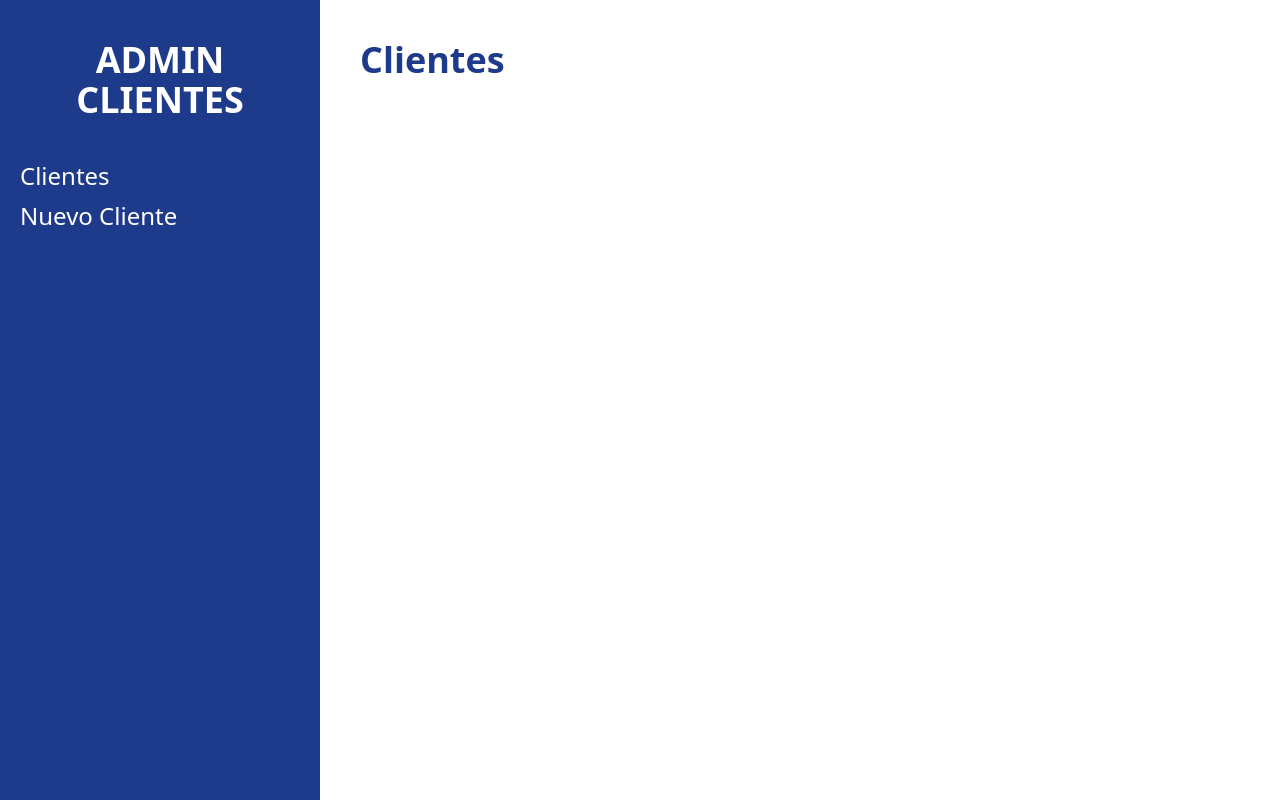
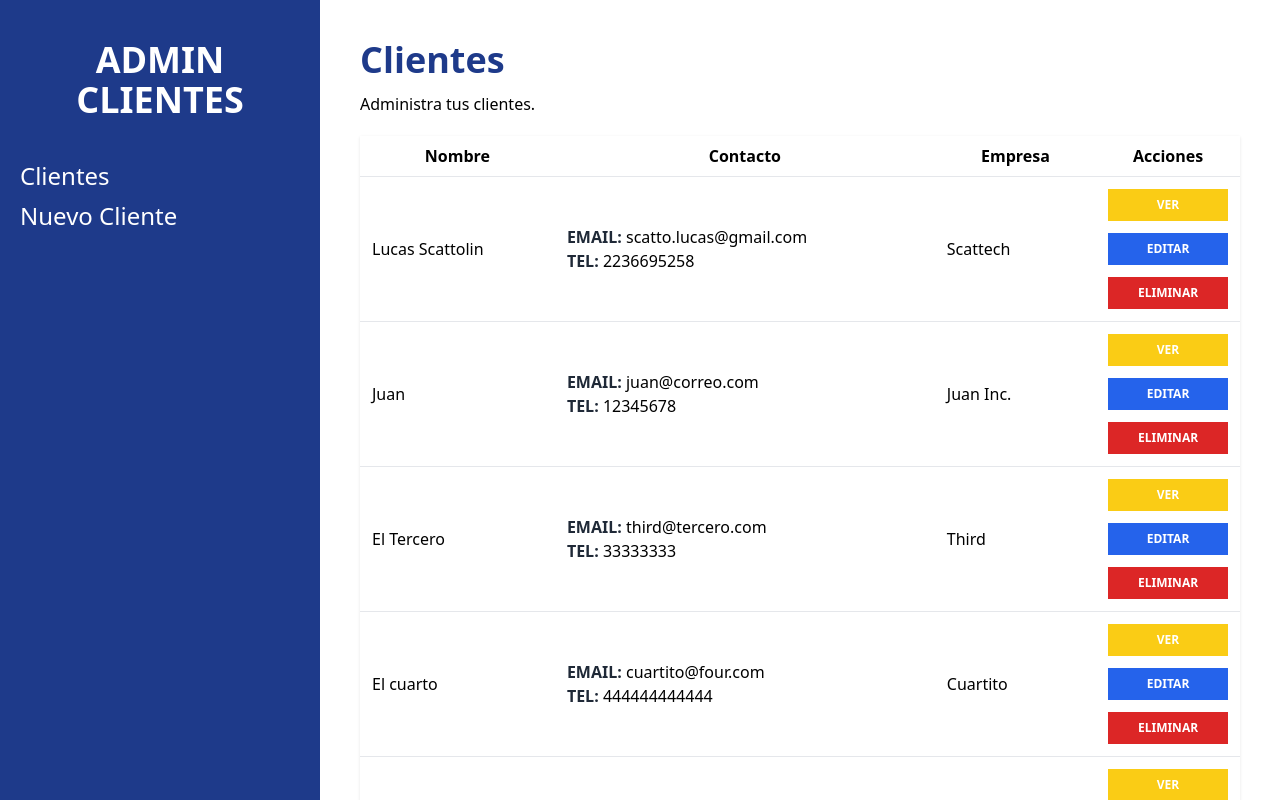
Before and after one commit to lucasscattolin/administrador-clientes, a React (Vite) app: page /clientes in a window 1280 px wide. Built offline with nearby package versions, Linux system fonts and the light colour scheme; data requests are answered from the project's data file.

Commit message:
Funcion de agregar y ver clientes, tambien loader

```diff
--- /dev/null
+++ b/db.json
@@ -0,0 +1,44 @@
+{
+  "clientes": [
+    {
+      "id": 1,
+      "nombre": "Lucas Scattolin",
+      "empresa": "Scattech",
+      "mail": "scatto.lucas@gmail.com",
+      "telefono": "2236695258",
+      "notas": "Usuario namber guan"
+    },
+    {
+      "nombre": "Juan",
+      "empresa": "Juan Inc.",
+      "mail": "juan@correo.com",
+      "telefono": "12345678",
+      "notas": "Cliente recomendado por Lucas",
+      "id": 2
+    },
+    {
+      "nombre": "El Tercero",
+      "empresa": "Third",
+      "mail": "third@tercero.com",
+      "telefono": "33333333",
+      "notas": "Soy el tercero pa.",
+      "id": 3
+    },
+    {
+      "nombre": "El cuarto",
+      "empresa": "Cuartito",
+      "mail": "cuartito@four.com",
+      "telefono": "444444444444",
+      "notas": "El cuartillo",
+      "id": 4
+    },
+    {
+      "nombre": "Poquin Datin",
+      "empresa": "DatosPocos",
+      "mail": "pocos@correo.com",
+      "telefono": "",
+      "notas": "",
+      "id": 5
+    }
+  ]
+}
--- a/package.json
+++ b/package.json
@@ -6,7 +6,8 @@
   "scripts": {
     "dev": "vite",
     "build": "vite build",
-    "preview": "vite preview"
+    "preview": "vite preview",
+    "json-server": "json-server --watch db.json"
   },
   "dependencies": {
     "autoprefixer": "^10.4.8",
--- a/src/App.jsx
+++ b/src/App.jsx
@@ -3,6 +3,7 @@ import Layout from "./layout/Layout";
 import Inicio from "./paginas/Inicio";
 import NuevoCliente from "./paginas/NuevoCliente";
 import EditarCliente from "./paginas/EditarCliente";
+import VerCliente from "./paginas/VerCliente";
 
 function App() {
 	return (
@@ -12,6 +13,7 @@ function App() {
 					<Route index element={<Inicio />} />
 					<Route path="nuevo" element={<NuevoCliente />} />
 					<Route path="editar/:id" element={<EditarCliente />} />
+					<Route path=":id" element={<VerCliente />} />
 				</Route>
 			</Routes>
 		</BrowserRouter>
--- /dev/null
+++ b/src/components/Cliente.jsx
@@ -0,0 +1,47 @@
+import { useNavigate } from "react-router-dom";
+
+const Cliente = ({ cliente }) => {
+	const navigate = useNavigate();
+
+	const { nombre, empresa, mail, telefono, notas, id } = cliente;
+
+	return (
+		<tr className="border-t hover:bg-gray-100">
+			<td className="p-3">{nombre}</td>
+			<td className="p-3">
+				<p>
+					<span className="text-gray-800 uppercase font-bold">Email: </span> {mail}
+				</p>
+				<p>
+					<span className="text-gray-800 uppercase font-bold">Tel: </span> {telefono}
+				</p>
+			</td>
+			<td className="p-3">{empresa}</td>
+			<td className="p-3">
+				<button
+					type="button"
+					className="bg-yellow-400 hover:bg-yellow-500 block w-full text-white p-2 uppercase font-bold text-xs"
+					onClick={() => navigate(`/clientes/${id}`)}
+				>
+					Ver
+				</button>
+
+				<button
+					type="button"
+					className="bg-blue-600 hover:bg-blue-700 block w-full text-white p-2 uppercase font-bold text-xs mt-3"
+				>
+					Editar
+				</button>
+
+				<button
+					type="button"
+					className="bg-red-600 hover:bg-red-700 block w-full text-white p-2 uppercase font-bold text-xs mt-3"
+				>
+					Eliminar
+				</button>
+			</td>
+		</tr>
+	);
+};
+
+export default Cliente;
--- a/src/components/Formulario.jsx
+++ b/src/components/Formulario.jsx
@@ -1,9 +1,12 @@
 import React from "react";
 import { Formik, Form, Field } from "formik";
+import { useNavigate } from "react-router-dom";
 import * as Yup from "yup";
 import Alerta from "./Alerta";
 
 const Formulario = () => {
+	const navigate = useNavigate();
+
 	const nuevoClienteSchema = Yup.object().shape({
 		nombre: Yup.string()
 			.min(3, "El nombre es muy corto")
@@ -11,11 +14,31 @@ const Formulario = () => {
 			.required("El nombre del cliente es obligatorio"),
 		empresa: Yup.string().required("El nombre de la empresa es obligatorio"),
 		mail: Yup.string().email("Mail no válido").required("El mail es obligatorio"),
-		telefono: Yup.number().integer("Número no válido").positive('Número no válido').typeError("Número no válido"),
+		telefono: Yup.number()
+			.integer("Número no válido")
+			.positive("Número no válido")
+			.typeError("Número no válido"),
 	});
 
-	const handleSubmit = (valores) => {
-		console.log(valores);
+	const handleSubmit = async (valores) => {
+		try {
+			const url = "http://localhost:3000/clientes";
+
+			const respuesta = await fetch(url, {
+				method: "POST",
+				body: JSON.stringify(valores),
+				headers: {
+					"Content-Type": "application/json",
+				},
+			});
+
+			// const resultado = await respuesta.json();
+			// console.log(resultado);
+
+			navigate("/clientes");
+		} catch (error) {
+			console.log(error);
+		}
 	};
 
 	return (
@@ -30,11 +53,14 @@ const Formulario = () => {
 					telefono: "",
 					notas: "",
 				}}
-				onSubmit={(values) => handleSubmit(values)}
+				onSubmit={async (values, { resetForm }) => {
+					await handleSubmit(values);
+
+					resetForm();
+				}}
 				validationSchema={nuevoClienteSchema}
 			>
 				{({ errors, touched }) => {
-					console.log(touched);
 					return (
 						<Form className="mt-10">
 							<div>
--- /dev/null
+++ b/src/components/Spinner.jsx
@@ -0,0 +1,14 @@
+import "../styles/Spinner.css";
+
+const Spinner = () => {
+	return (
+		<div className="sk-folding-cube">
+			<div className="sk-cube1 sk-cube"></div>
+			<div className="sk-cube2 sk-cube"></div>
+			<div className="sk-cube4 sk-cube"></div>
+			<div className="sk-cube3 sk-cube"></div>
+		</div>
+	);
+};
+
+export default Spinner;
--- a/src/paginas/EditarCliente.jsx
+++ b/src/paginas/EditarCliente.jsx
@@ -1,5 +1,3 @@
-import React from 'react'
-
 const EditarCliente = () => {
   return (
     <div>EditarCliente</div>
--- a/src/paginas/Inicio.jsx
+++ b/src/paginas/Inicio.jsx
@@ -1,9 +1,56 @@
-import React from "react";
+import { useState, useEffect } from "react";
+import Cliente from "../components/Cliente";
+import Spinner from "../components/Spinner";
 
 const Inicio = () => {
+	const [clientes, setClientes] = useState([]);
+	const [cargando, setCargando] = useState(false);
+
+	useEffect(() => {
+		setCargando(!cargando);
+		const obtenerClientesAPI = async () => {
+			try {
+				const url = "http://localhost:3000/clientes/";
+				const respuesta = await fetch(url);
+				const resultado = await respuesta.json();
+
+				setClientes(resultado);
+			} catch (error) {
+				console.log(error);
+			}
+
+			setCargando(false);
+		};
+
+		obtenerClientesAPI();
+	}, []);
+
 	return (
 		<>
-			<h1 className="font-black text-4xl text-blue-900">Clientes</h1>
+			{cargando ? (
+				<Spinner />
+			) : (
+				<>
+					<h1 className="font-black text-4xl text-blue-900">Clientes</h1>
+					<p className="mt-3">Administra tus clientes.</p>
+
+					<table className="w-full mt-5 table-auto shadow bg-white">
+						<thead>
+							<tr>
+								<th className="p-2">Nombre</th>
+								<th className="p-2">Contacto</th>
+								<th className="p-2">Empresa</th>
+								<th className="p-2">Acciones</th>
+							</tr>
+						</thead>
+						<tbody>
+							{clientes.map((cliente) => (
+								<Cliente key={cliente.id} cliente={cliente} />
+							))}
+						</tbody>
+					</table>
+				</>
+			)}
 		</>
 	);
 };
--- /dev/null
+++ b/src/paginas/VerCliente.jsx
@@ -0,0 +1,73 @@
+import { useState, useEffect } from "react";
+import { useParams } from "react-router-dom";
+import Spinner from "../components/Spinner";
+
+const VerCliente = () => {
+	const [cliente, setCliente] = useState({});
+	const [cargando, setCargando] = useState(true);
+
+	const { id } = useParams();
+
+	useEffect(() => {
+		const obtenerClienteAPI = async () => {
+			try {
+				const url = `http://localhost:3000/clientes/${id}`;
+				const respuesta = await fetch(url);
+				const resultado = await respuesta.json();
+
+				setCliente(resultado);
+			} catch (error) {
+				console.log(error);
+			}
+
+			setCargando(false);
+		};
+
+		obtenerClienteAPI();
+	});
+
+	return cargando ? (
+		<Spinner />
+	) : Object.keys(cliente).length === 0 ? (
+		<p>No hay resultados</p>
+	) : (
+		<div>
+			<>
+				<h1 className="font-black text-4xl text-blue-900">Cliente</h1>
+				<p className="mt-3">Información del cliente.</p>
+
+				{cliente.nombre && (
+					<p className="text-gray-600 text-4xl mt-10">
+						<span className="text-gray-800 uppercase font-bold">Nombre:</span> {cliente.nombre}
+					</p>
+				)}
+
+				{cliente.mail && (
+					<p className="text-gray-600 text-2xl">
+						<span className="text-gray-800 uppercase font-bold">Mail:</span> {cliente.mail}
+					</p>
+				)}
+
+				{cliente.telefono && (
+					<p className="text-gray-600 text-2xl">
+						<span className="text-gray-800 uppercase font-bold">Teléfono:</span> {cliente.telefono}
+					</p>
+				)}
+
+				{cliente.empresa && (
+					<p className="text-gray-600 text-2xl">
+						<span className="text-gray-800 uppercase font-bold">Empresa:</span> {cliente.empresa}
+					</p>
+				)}
+
+				{cliente.notas && (
+					<p className="text-gray-600 text-2xl">
+						<span className="text-gray-800 uppercase font-bold">Notas:</span> {cliente.notas}
+					</p>
+				)}
+			</>
+		</div>
+	);
+};
+
+export default VerCliente;
--- /dev/null
+++ b/src/styles/Spinner.css
@@ -0,0 +1,97 @@
+.sk-folding-cube {
+	margin: 20px auto;
+	width: 40px;
+	height: 40px;
+	position: relative;
+	-webkit-transform: rotateZ(45deg);
+	transform: rotateZ(45deg);
+}
+
+.sk-folding-cube .sk-cube {
+	float: left;
+	width: 50%;
+	height: 50%;
+	position: relative;
+	-webkit-transform: scale(1.1);
+	-ms-transform: scale(1.1);
+	transform: scale(1.1);
+}
+.sk-folding-cube .sk-cube:before {
+	content: "";
+	position: absolute;
+	top: 0;
+	left: 0;
+	width: 100%;
+	height: 100%;
+	background-color: #1f3a8a;
+	-webkit-animation: sk-foldCubeAngle 2.4s infinite linear both;
+	animation: sk-foldCubeAngle 2.4s infinite linear both;
+	-webkit-transform-origin: 100% 100%;
+	-ms-transform-origin: 100% 100%;
+	transform-origin: 100% 100%;
+}
+.sk-folding-cube .sk-cube2 {
+	-webkit-transform: scale(1.1) rotateZ(90deg);
+	transform: scale(1.1) rotateZ(90deg);
+}
+.sk-folding-cube .sk-cube3 {
+	-webkit-transform: scale(1.1) rotateZ(180deg);
+	transform: scale(1.1) rotateZ(180deg);
+}
+.sk-folding-cube .sk-cube4 {
+	-webkit-transform: scale(1.1) rotateZ(270deg);
+	transform: scale(1.1) rotateZ(270deg);
+}
+.sk-folding-cube .sk-cube2:before {
+	-webkit-animation-delay: 0.3s;
+	animation-delay: 0.3s;
+}
+.sk-folding-cube .sk-cube3:before {
+	-webkit-animation-delay: 0.6s;
+	animation-delay: 0.6s;
+}
+.sk-folding-cube .sk-cube4:before {
+	-webkit-animation-delay: 0.9s;
+	animation-delay: 0.9s;
+}
+@-webkit-keyframes sk-foldCubeAngle {
+	0%,
+	10% {
+		-webkit-transform: perspective(140px) rotateX(-180deg);
+		transform: perspective(140px) rotateX(-180deg);
+		opacity: 0;
+	}
+	25%,
+	75% {
+		-webkit-transform: perspective(140px) rotateX(0deg);
+		transform: perspective(140px) rotateX(0deg);
+		opacity: 1;
+	}
+	90%,
+	100% {
+		-webkit-transform: perspective(140px) rotateY(180deg);
+		transform: perspective(140px) rotateY(180deg);
+		opacity: 0;
+	}
+}
+
+@keyframes sk-foldCubeAngle {
+	0%,
+	10% {
+		-webkit-transform: perspective(140px) rotateX(-180deg);
+		transform: perspective(140px) rotateX(-180deg);
+		opacity: 0;
+	}
+	25%,
+	75% {
+		-webkit-transform: perspective(140px) rotateX(0deg);
+		transform: perspective(140px) rotateX(0deg);
+		opacity: 1;
+	}
+	90%,
+	100% {
+		-webkit-transform: perspective(140px) rotateY(180deg);
+		transform: perspective(140px) rotateY(180deg);
+		opacity: 0;
+	}
+}
```
Also changed, not shown: 1 other file (tests, documents, lock files or other folders).
